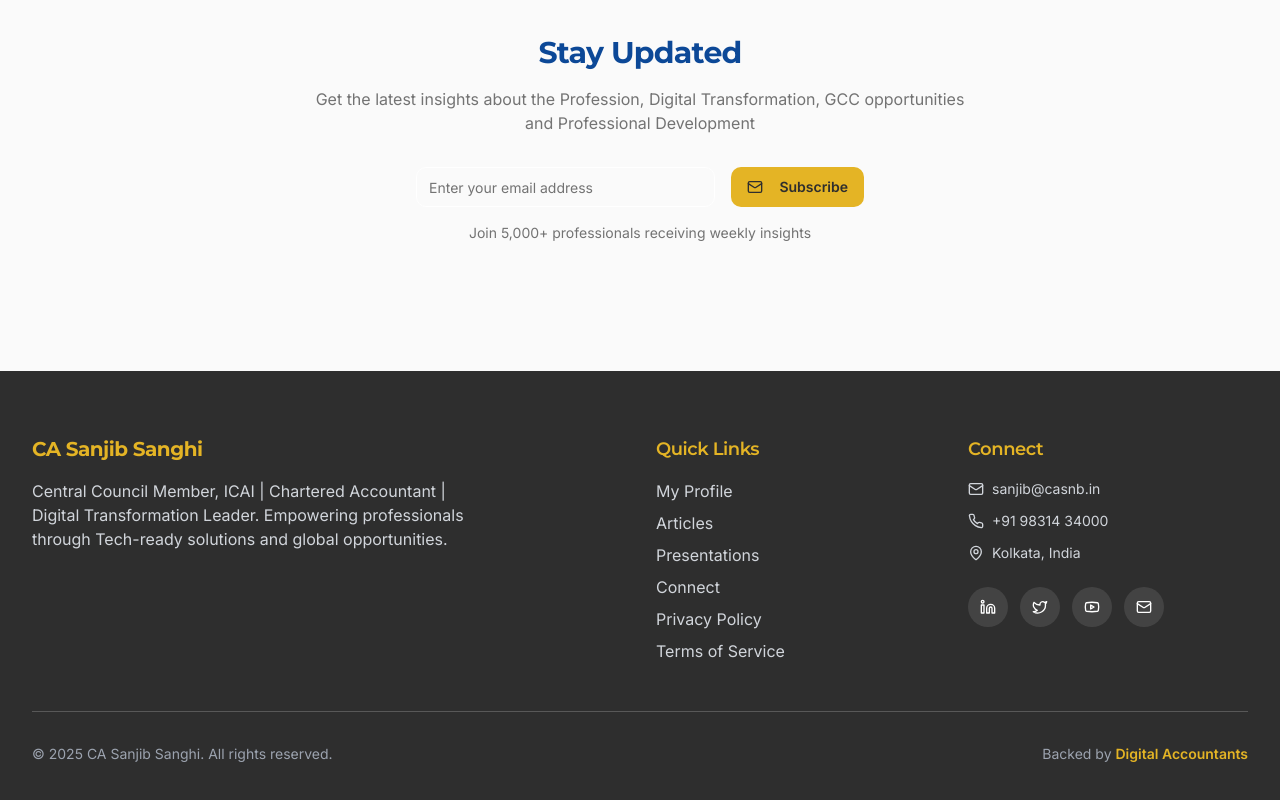
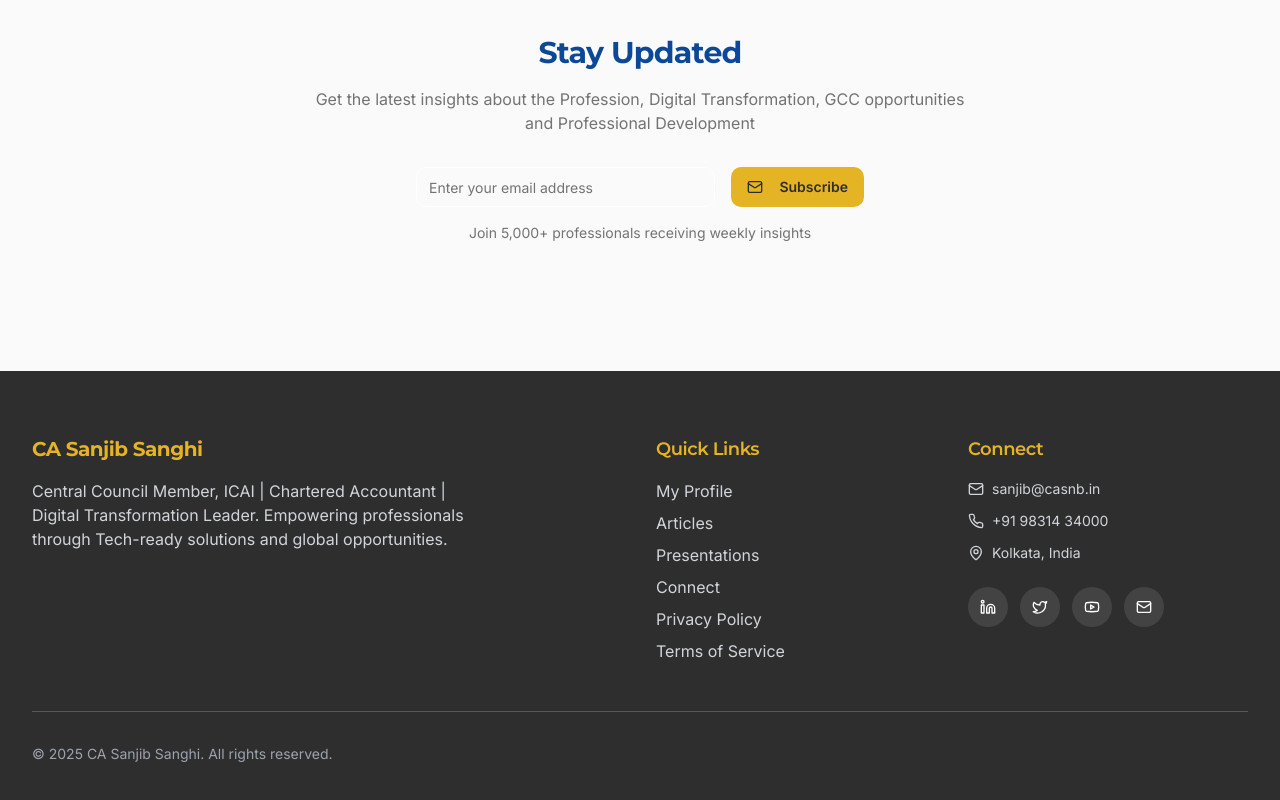
Before and after one commit to casanjibsanghi/digital-ca-hub, a React (Vite) app: page / in a window 1280 px wide. Shown: the part 3361-4161 px from the top of the page. Built offline with nearby package versions, Linux system fonts and the light colour scheme; the HTML template or start-up script is replaced by a standard one.

Commit message:
Visual edit in Lovable

```diff
--- a/src/components/layout/Footer.tsx
+++ b/src/components/layout/Footer.tsx
@@ -108,9 +108,7 @@ Empowering professionals through Tech-ready solutions and global opportunities.<
           <p className="text-gray-400 text-sm mb-4 md:mb-0">
             © {currentYear} CA Sanjib Sanghi. All rights reserved.
           </p>
-          <p className="text-gray-400 text-sm">
-            Backed by <span className="text-gold font-semibold">Digital Accountants</span>
-          </p>
+
         </div>
       </div>
     </footer>;
```
